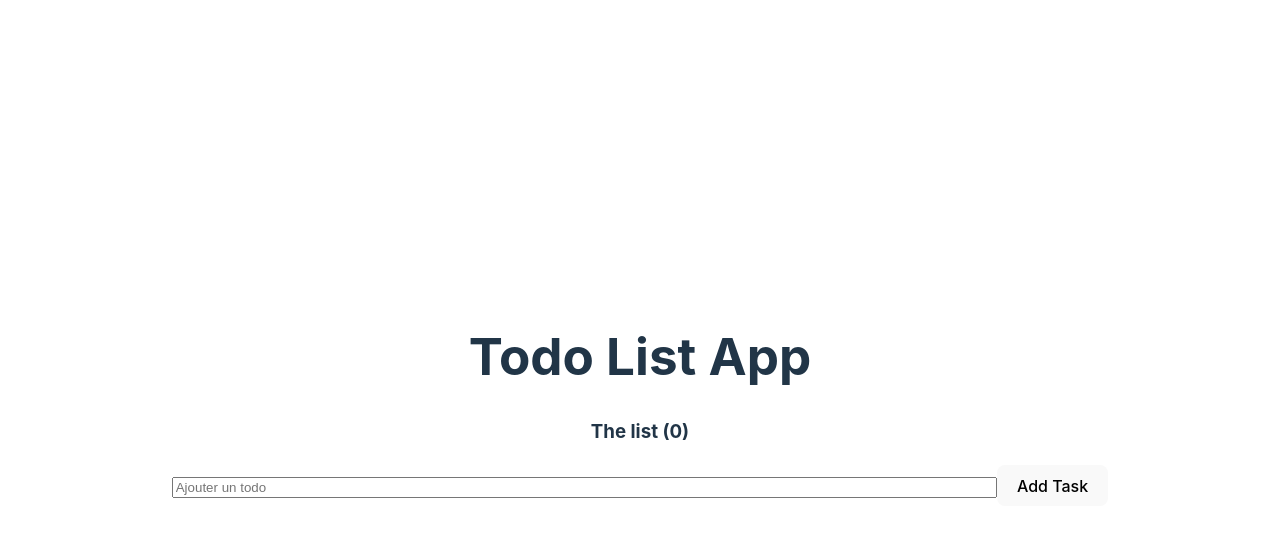
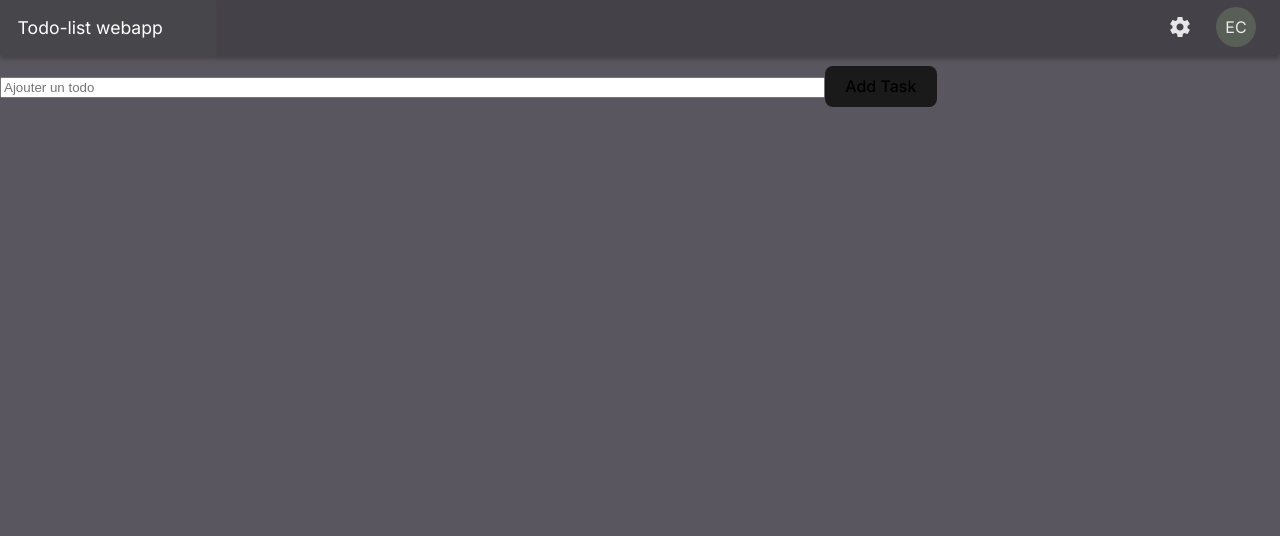
Before and after one commit to Em-ilien/Todo-list, a React (Vite) app: page / in a window 1280 px wide. Shown: the top 536 px of the page. Built offline with nearby package versions, Linux system fonts and the light colour scheme.

Commit message:
add header

```diff
--- a/index.html
+++ b/index.html
@@ -3,6 +3,7 @@
   <head>
     <meta charset="UTF-8" />
     <link rel="icon" type="image/svg+xml" href="/vite.svg" />
+    <link rel="stylesheet" href="https://fonts.googleapis.com/icon?family=Material+Icons">
     <meta name="viewport" content="width=device-width, initial-scale=1.0" />
     <title>Todo-list webapp</title>
   </head>
--- a/package.json
+++ b/package.json
@@ -10,6 +10,9 @@
     "test": "jest --watchAll"
   },
   "dependencies": {
+    "@fortawesome/fontawesome-svg-core": "^6.4.0",
+    "@fortawesome/free-regular-svg-icons": "^6.4.0",
+    "@fortawesome/react-fontawesome": "^0.2.0",
     "react": "^18.2.0",
     "react-dom": "^18.2.0"
   },
--- a/src/App.css
+++ b/src/App.css
@@ -1,46 +1,73 @@
-#root {
-  max-width: 1280px;
-  margin: 0 auto;
-  padding: 2rem;
-  text-align: center;
+@import url('https://fonts.googleapis.com/css2?family=Inter:wght@300;400;500;600;700;900&display=swap');
+
+.App {
+  background: #59565f;
+  width: 100vw;
+  height: 100vh;
+  font-family: 'Inter', sans-serif;
 }
 
-.logo {
-  height: 6em;
-  padding: 1.5em;
-  will-change: filter;
-  transition: filter 300ms;
-}
-.logo:hover {
-  filter: drop-shadow(0 0 2em #646cffaa);
-}
-.logo.react:hover {
-  filter: drop-shadow(0 0 2em #61dafbaa);
+.Header {
+  display: flex;
+  justify-content: space-between;
+  align-items: center;
+  background-color: #444248;
+  box-shadow: 0px 4px 4px rgba(0, 0, 0, 0.25);
+  backdrop-filter: blur(5px);
+  position: fixed;
+  top: 0;
+  left: 0;
+  right: 0;
+  z-index: 1;
 }
 
-@keyframes logo-spin {
-  from {
-    transform: rotate(0deg);
-  }
-  to {
-    transform: rotate(360deg);
-  }
+.Header h1 {
+  font-size: 1.1em;
+  font-style: normal;
+  font-weight: 400;
+  color: #fff;
+  padding: 1em 3em 1em 1em;
+  cursor: pointer;
+  margin: 0;
+}
+.Header h1:hover {
+  background: #585F5625;
+  box-shadow: 0px 4px 4px #585F5625;
 }
 
-@media (prefers-reduced-motion: no-preference) {
-  a:nth-of-type(2) .logo {
-    animation: logo-spin infinite 20s linear;
-  }
+.Header .right-ctn {
+  display: flex;
+  flex-direction: row-reverse;
+  gap: 1em;
+  margin-right: 1.5em;
+  align-items: center;
 }
 
-.card {
-  padding: 2em;
+.Header .right-ctn .account {
+  background: #585F56;
+  border-radius: 5em;
+  width: 2.5em;
+  height: 2.5em;
+  display: flex;
+  justify-content: center;
+  align-items: center;
+  cursor: pointer;
+}
+
+.Header .right-ctn .settings-icon-ctn {
+  display: flex;
+  justify-content: center;
+  align-items: center;
+  border-radius: 5em;
+  width: 2.5em;
+  height: 2.5em;
+  cursor: pointer;
+}
+
+.Header .right-ctn .settings-icon-ctn:hover {
+  background: #585F5680;
 }
 
 .Task .done {
   text-decoration: line-through;
 }
-
-.read-the-docs {
-  color: #888;
-}
--- a/src/App.jsx
+++ b/src/App.jsx
@@ -1,6 +1,7 @@
 import React, { useState } from "react";
 import AddTask from "./components/AddTask";
 import List from "./components/List";
+import Header from "./components/Header";
 
 import "./App.css";
 
@@ -24,7 +25,7 @@ function App() {
 
   return (
     <div className="App">
-      <h1>Todo List App</h1>
+      <Header />
       <List todoList={tasks} changeDone={changeDone} />
       <AddTask addTask={addTask}/>
     </div>
--- a/src/components/AddTask.jsx
+++ b/src/components/AddTask.jsx
@@ -3,7 +3,7 @@ import React, { useState } from "react";
 function AddTask(props) {
   const [input, setInput] = useState("");
   return (
-    <div className="AssTask">
+    <div className="AddTask">
       <input
         type="text"
         placeholder="Ajouter un todo"
--- /dev/null
+++ b/src/components/Header.jsx
@@ -0,0 +1,22 @@
+import React from "react";
+
+export default function Header(props) {
+  return (
+    <header className="Header">
+      <h1>Todo-list webapp</h1>
+      <nav>
+        {/* TODO */}
+      </nav>
+      <div className="right-ctn">
+        <div className="account">
+            <span className="initials">
+                EC
+            </span>
+        </div>
+        <div className="settings-icon-ctn">
+          <i className="material-icons">settings</i>
+        </div>
+      </div>
+    </header>
+  );
+}
--- a/src/index.css
+++ b/src/index.css
@@ -27,8 +27,6 @@ body {
   margin: 0;
   display: flex;
   place-items: center;
-  min-width: 320px;
-  min-height: 100vh;
 }
 
 h1 {
@@ -55,7 +53,7 @@ button:focus-visible {
   outline: 4px auto -webkit-focus-ring-color;
 }
 
-@media (prefers-color-scheme: light) {
+/* @media (prefers-color-scheme: light) {
   :root {
     color: #213547;
     background-color: #ffffff;
@@ -66,4 +64,4 @@ button:focus-visible {
   button {
     background-color: #f9f9f9;
   }
-}
+} */
```
Also changed, not shown: 1 other file (tests, documents, lock files or other folders).
